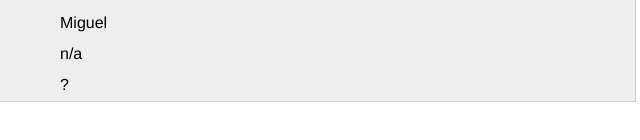
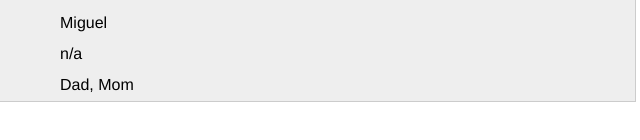
Before and after one commit to FrankDraws/fc2013boysroster, a plain HTML site: page index.html in a window 1280 px wide. Shown: the part 1932-2072 px from the top of the page, 580-1220 px from the left. Drawn offline with Linux system fonts and the light colour scheme.

Commit message:
Updates to parent names.

```diff
--- a/index.html
+++ b/index.html
@@ -198,7 +198,7 @@ only screen and (max-width: 760px),
         <td>15</td>
         <td>Miguel</td>
         <td>n/a</td>
-        <td>?</td>
+        <td>Dad, Mom</td>
       </tr>
     </tbody>
   </table>
```
